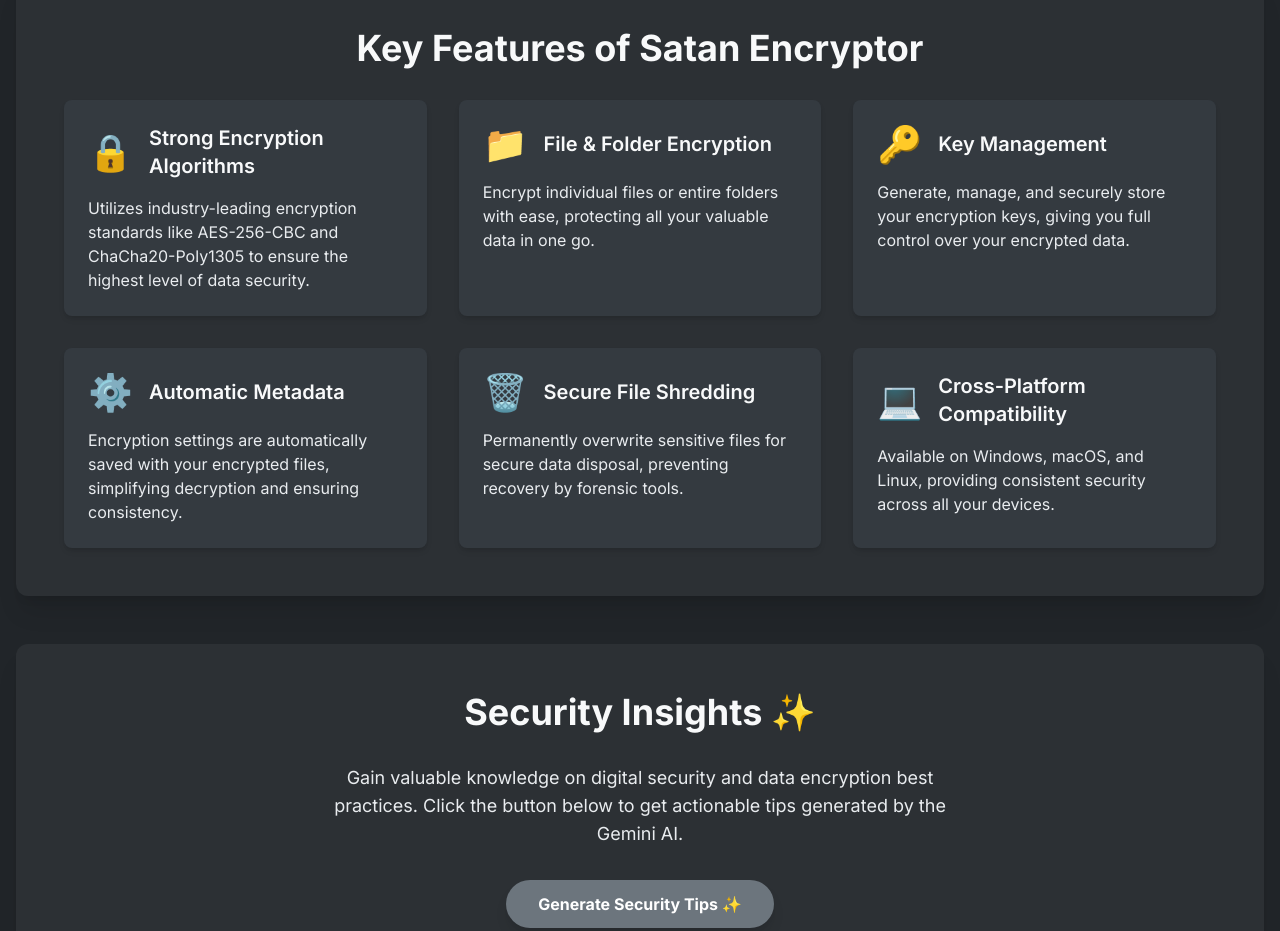
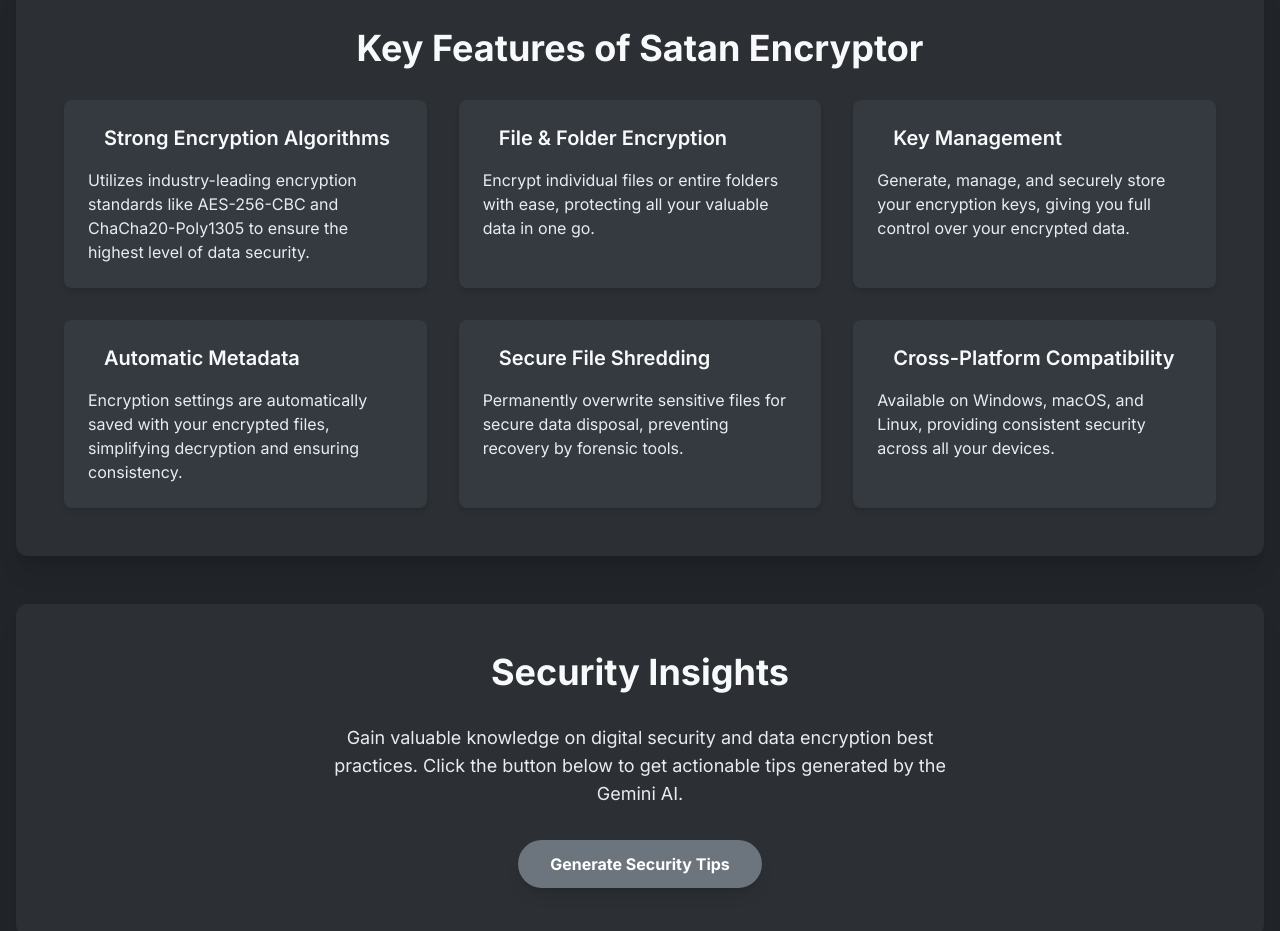
Before and after one commit to Suryabx/satan, a plain HTML site: page index.html in a window 1280 px wide. Shown: the part 680-1611 px from the top of the page. Drawn offline with nearby package versions, Linux system fonts and the light colour scheme.

Commit message:
Update index.html

```diff
--- a/index.html
+++ b/index.html
@@ -89,7 +89,7 @@
                 <!-- Feature 1: Strong Encryption Algorithms -->
                 <div class="bg-[#343a40] p-6 rounded-lg shadow-md hover:shadow-xl transition-shadow duration-300">
                     <div class="flex items-center mb-4">
-                        <span class="text-4xl mr-4">🔒</span> <!-- Lock emoji for encryption -->
+                        <span class="text-4xl mr-4"></span> <!-- Lock emoji for encryption -->
                         <h3 class="text-xl font-semibold text-[#f8f9fa]">Strong Encryption Algorithms</h3>
                     </div>
                     <p class="text-[#e9ecef]">Utilizes industry-leading encryption standards like AES-256-CBC and ChaCha20-Poly1305 to ensure the highest level of data security.</p>
@@ -98,7 +98,7 @@
                 <!-- Feature 2: File & Folder Encryption -->
                 <div class="bg-[#343a40] p-6 rounded-lg shadow-md hover:shadow-xl transition-shadow duration-300">
                     <div class="flex items-center mb-4">
-                        <span class="text-4xl mr-4">📁</span> <!-- Folder emoji -->
+                        <span class="text-4xl mr-4"></span> <!-- Folder emoji -->
                         <h3 class="text-xl font-semibold text-[#f8f9fa]">File & Folder Encryption</h3>
                     </div>
                     <p class="text-[#e9ecef]">Encrypt individual files or entire folders with ease, protecting all your valuable data in one go.</p>
@@ -107,7 +107,7 @@
                 <!-- Feature 3: Key Management -->
                 <div class="bg-[#343a40] p-6 rounded-lg shadow-md hover:shadow-xl transition-shadow duration-300">
                     <div class="flex items-center mb-4">
-                        <span class="text-4xl mr-4">🔑</span> <!-- Key emoji -->
+                        <span class="text-4xl mr-4"></span> <!-- Key emoji -->
                         <h3 class="text-xl font-semibold text-[#f8f9fa]">Key Management</h3>
                     </div>
                     <p class="text-[#e9ecef]">Generate, manage, and securely store your encryption keys, giving you full control over your encrypted data.</p>
@@ -116,7 +116,7 @@
                 <!-- Feature 4: Automatic Metadata -->
                 <div class="bg-[#343a40] p-6 rounded-lg shadow-md hover:shadow-xl transition-shadow duration-300">
                     <div class="flex items-center mb-4">
-                        <span class="text-4xl mr-4">⚙️</span> <!-- Gear emoji -->
+                        <span class="text-4xl mr-4"></span> <!-- Gear emoji -->
                         <h3 class="text-xl font-semibold text-[#f8f9fa]">Automatic Metadata</h3>
                     </div>
                     <p class="text-[#e9ecef]">Encryption settings are automatically saved with your encrypted files, simplifying decryption and ensuring consistency.</p>
@@ -125,7 +125,7 @@
                 <!-- Feature 5: Secure File Shredding -->
                 <div class="bg-[#343a40] p-6 rounded-lg shadow-md hover:shadow-xl transition-shadow duration-300">
                     <div class="flex items-center mb-4">
-                        <span class="text-4xl mr-4">🗑️</span> <!-- Wastebasket emoji -->
+                        <span class="text-4xl mr-4"></span> <!-- Wastebasket emoji -->
                         <h3 class="text-xl font-semibold text-[#f8f9fa]">Secure File Shredding</h3>
                     </div>
                     <p class="text-[#e9ecef]">Permanently overwrite sensitive files for secure data disposal, preventing recovery by forensic tools.</p>
@@ -134,7 +134,7 @@
                 <!-- Feature 6: Cross-Platform -->
                 <div class="bg-[#343a40] p-6 rounded-lg shadow-md hover:shadow-xl transition-shadow duration-300">
                     <div class="flex items-center mb-4">
-                        <span class="text-4xl mr-4">💻</span> <!-- Laptop emoji -->
+                        <span class="text-4xl mr-4"></span> <!-- Laptop emoji -->
                         <h3 class="text-xl font-semibold text-[#f8f9fa]">Cross-Platform Compatibility</h3>
                     </div>
                     <p class="text-[#e9ecef]">Available on Windows, macOS, and Linux, providing consistent security across all your devices.</p>
@@ -144,13 +144,13 @@
 
         <!-- Security Insights Section -->
         <section id="security-insights" class="bg-[#2c3034] rounded-xl shadow-xl p-8 md:p-12 text-center mb-12">
-            <h2 class="text-3xl md:text-4xl font-bold text-[#f8f9fa] mb-8">Security Insights ✨</h2>
+            <h2 class="text-3xl md:text-4xl font-bold text-[#f8f9fa] mb-8">Security Insights </h2>
             <p class="text-lg text-[#e9ecef] mb-8 max-w-2xl mx-auto">
                 Gain valuable knowledge on digital security and data encryption best practices. Click the button below to get actionable tips generated by the Gemini AI.
             </p>
 
             <button id="generateTipsButton" class="inline-flex items-center justify-center bg-[#6c757d] hover:bg-[#495057] text-white font-bold py-3 px-8 rounded-full shadow-lg transition-all duration-300 transform hover:scale-105 focus:outline-none focus:ring-2 focus:ring-[#6c757d] focus:ring-opacity-50">
-                <span id="buttonText">Generate Security Tips ✨</span>
+                <span id="buttonText">Generate Security Tips </span>
                 <div id="spinner" class="spinner hidden ml-3"></div>
             </button>
 
```
